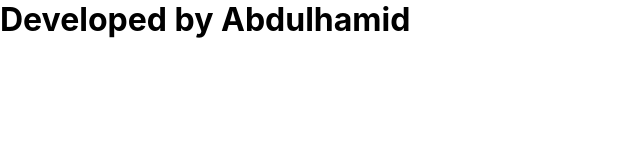
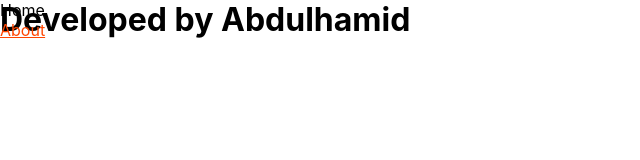
Before and after one commit to abdulhamiid/covid-tracker, a React (Create React App) app: page /about in a window 1280 px wide. Shown: the top 160 px of the page, without its empty margins (0-640 px from the left). Built offline with nearby package versions, Linux system fonts and the light colour scheme.

Commit message:
Add navigation to the about page

```diff
--- a/src/components/views/About.js
+++ b/src/components/views/About.js
@@ -1,8 +1,10 @@
 import React from 'react';
+import Nav from './Nav';
 
 function About() {
   return (
     <div>
+      <Nav />
       <h1>Developed by Abdulhamid</h1>
     </div>
   );
```
